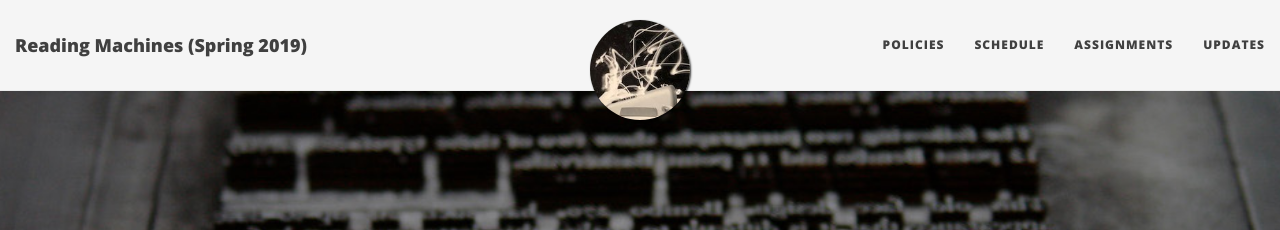
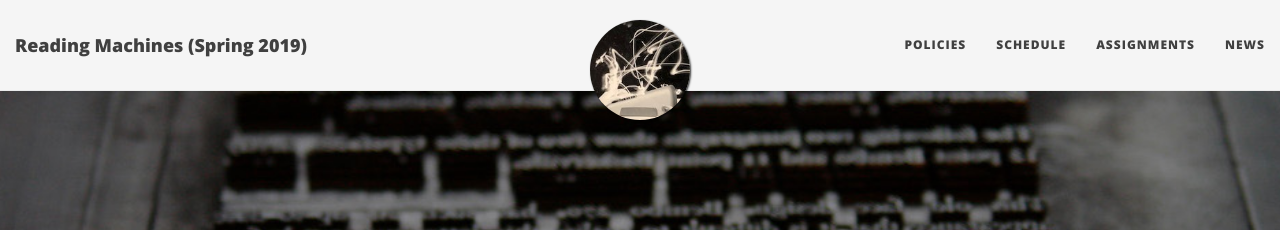
Before and after one commit to rccordell/s19rm, a Jekyll site: the page built from index.md, in a window 1280 px wide. Shown: the top 230 px of the page. Built offline with Jekyll 4.4.1, drawn with Linux system fonts in a browser that asks for light colours; nearby versions of some CDN libraries; some web fonts are replaced.

Commit message:
update config.yml

```diff
--- a/_config.yml
+++ b/_config.yml
@@ -27,7 +27,7 @@ navbar-links:
   Policies: "policies"
   Schedule: "schedule"
   Assignments: "assignments"
-  Updates: "updates"
+  News: "news"
 
 
 # Image to show in the navigation bar - image must be a square (width = height)
```
